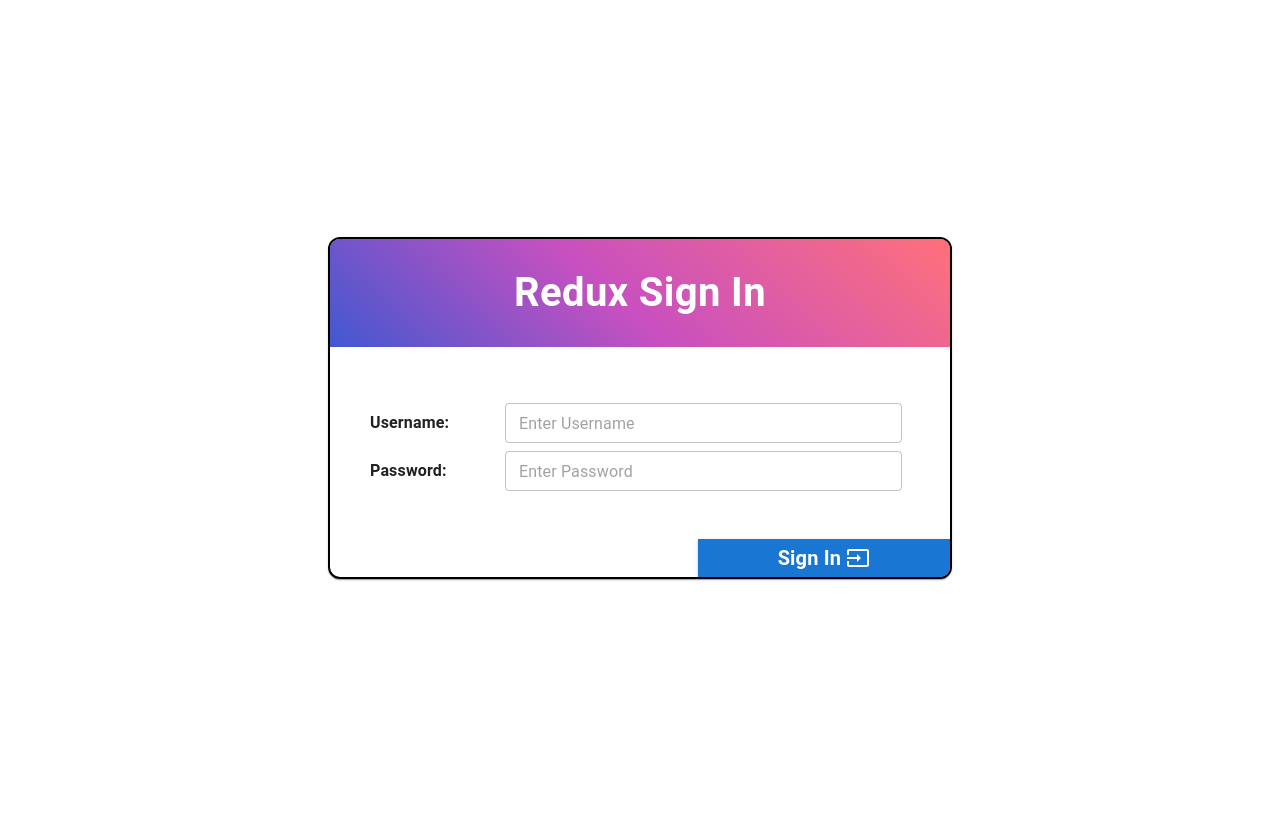
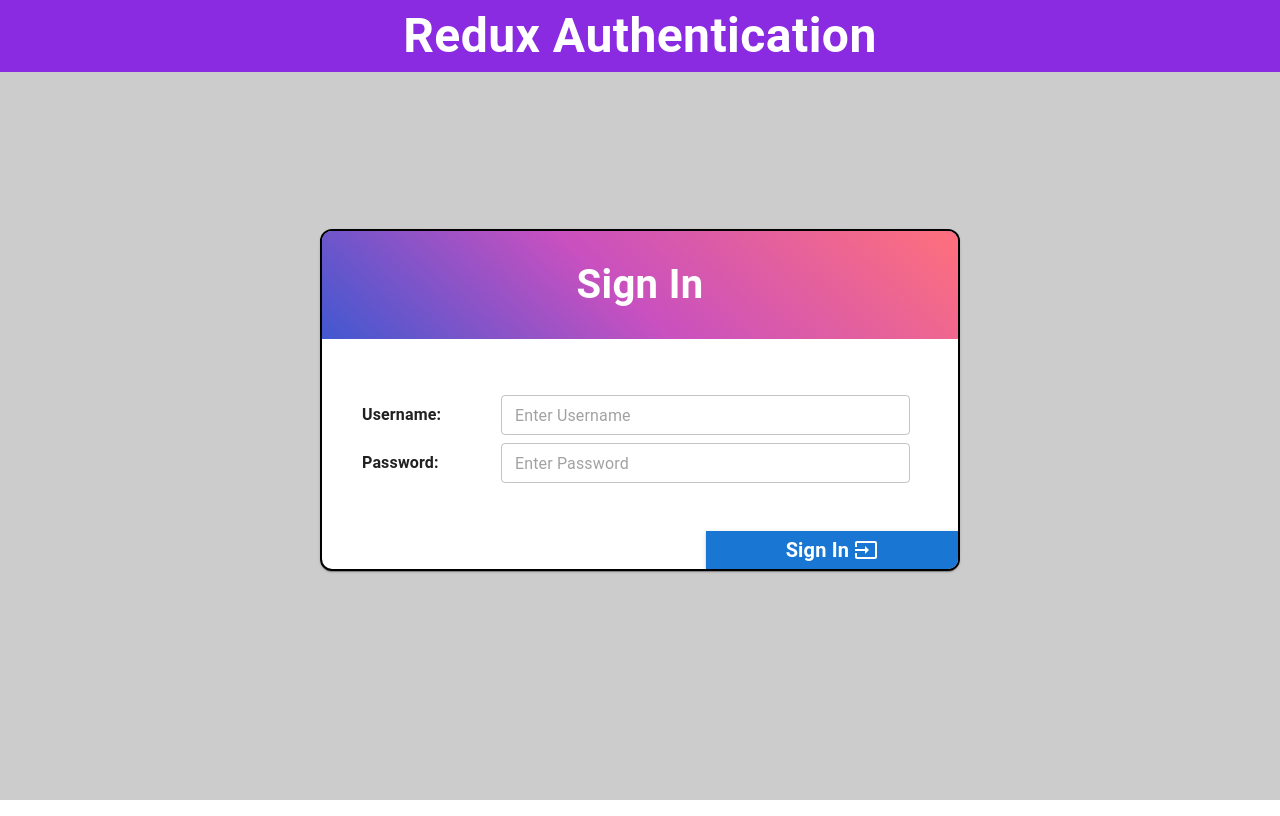
Before and after one commit to Muaz-Ashraf/Authentication---Redux--MySQL--JWT, a React (Vite) app in the folder Frontend Redux/: page /signin in a window 1280 px wide. Built offline with nearby package versions, Linux system fonts and the light colour scheme; a web font is replaced by a local one.

Commit message:
animation

```diff
--- a/Frontend Redux/package.json
+++ b/Frontend Redux/package.json
@@ -15,11 +15,13 @@
 		"@mui/icons-material": "^5.11.16",
 		"@mui/material": "^5.13.5",
 		"@reduxjs/toolkit": "^1.9.5",
+		"framer-motion": "^10.12.16",
 		"react": "^18.2.0",
 		"react-dom": "^18.2.0",
 		"react-hook-form": "^7.44.3",
 		"react-redux": "^8.1.0",
-		"react-router-dom": "^6.13.0"
+		"react-router-dom": "^6.13.0",
+		"redux-persist": "^6.0.0"
 	},
 	"devDependencies": {
 		"@types/react": "^18.0.37",
--- a/Frontend Redux/src/components/SignIn.jsx
+++ b/Frontend Redux/src/components/SignIn.jsx
@@ -4,6 +4,7 @@ import InputIcon from "@mui/icons-material/Input";
 import { useDispatch } from "react-redux";
 import { useNavigate } from "react-router-dom";
 import { setToken } from "../authSlice";
+import { motion } from "framer-motion";
 import {
 	TextField,
 	Button,
@@ -60,14 +61,41 @@ const SignInForm = () => {
 
 	return (
 		<form onSubmit={handleSubmit(onSubmit)}>
+			<Typography
+				fontWeight={"bold"}
+				fontSize={"3rem"}
+				textAlign="center"
+				bgcolor={"blueviolet"}
+				color="white"
+				height={"fit-content"}
+				display={"flex"}
+				alignItems={"center"}
+				justifyContent={"center"}
+				sx={{
+					position: "fixed",
+					width: "100vw",
+				}}
+			>
+				Redux Authentication
+			</Typography>
 			<Box
 				sx={{
+					bgcolor: "#ccc",
 					display: "flex",
 					justifyContent: "center",
 					alignItems: "center",
-					height: "100dvh",
-					width: "auto",
+					height: `100vh`,
+
 					px: { xs: "3rem", md: "10rem", lg: "20rem" },
+				}}
+			>
+				<motion.div
+					initial={{ scale: 0, rotate: 180 }}
+					animate={{ rotate: 0, scale: 1 }}
+					transition={{
+						type: "spring",
+						stiffness: 260,
+						damping: 50,
 					}}
 				>
 					<Card
@@ -97,7 +125,7 @@ const SignInForm = () => {
 								},
 							}}
 						>
-						Redux Sign In
+							Sign In
 						</Typography>
 
 						<Grid
@@ -205,6 +233,7 @@ const SignInForm = () => {
 							</Button>
 						</Box>
 					</Card>
+				</motion.div>
 			</Box>
 		</form>
 	);
--- a/Frontend Redux/src/index.css
+++ b/Frontend Redux/src/index.css
@@ -1,3 +1,354 @@
+/*! normalize.css v8.0.1 | MIT License | github.com/necolas/normalize.css */
+
+/* Document
+   ========================================================================== */
+
+/**
+ * 1. Correct the line height in all browsers.
+ * 2. Prevent adjustments of font size after orientation changes in iOS.
+ */
+
+html {
+	line-height: 1.15; /* 1 */
+	-webkit-text-size-adjust: 100%; /* 2 */
+}
+
+/* Sections
+	 ========================================================================== */
+
+/**
+   * Remove the margin in all browsers.
+   */
+
+body {
+	margin: 0;
+}
+
+/**
+   * Render the `main` element consistently in IE.
+   */
+
+main {
+	display: block;
+}
+
+/**
+   * Correct the font size and margin on `h1` elements within `section` and
+   * `article` contexts in Chrome, Firefox, and Safari.
+   */
+
+h1 {
+	font-size: 2em;
+	margin: 0.67em 0;
+}
+
+/* Grouping content
+	 ========================================================================== */
+
+/**
+   * 1. Add the correct box sizing in Firefox.
+   * 2. Show the overflow in Edge and IE.
+   */
+
+hr {
+	box-sizing: content-box; /* 1 */
+	height: 0; /* 1 */
+	overflow: visible; /* 2 */
+}
+
+/**
+   * 1. Correct the inheritance and scaling of font size in all browsers.
+   * 2. Correct the odd `em` font sizing in all browsers.
+   */
+
+pre {
+	font-family: monospace, monospace; /* 1 */
+	font-size: 1em; /* 2 */
+}
+
+/* Text-level semantics
+	 ========================================================================== */
+
+/**
+   * Remove the gray background on active links in IE 10.
+   */
+
+a {
+	background-color: transparent;
+}
+
+/**
+   * 1. Remove the bottom border in Chrome 57-
+   * 2. Add the correct text decoration in Chrome, Edge, IE, Opera, and Safari.
+   */
+
+abbr[title] {
+	border-bottom: none; /* 1 */
+	text-decoration: underline; /* 2 */
+	text-decoration: underline dotted; /* 2 */
+}
+
+/**
+   * Add the correct font weight in Chrome, Edge, and Safari.
+   */
+
+b,
+strong {
+	font-weight: bolder;
+}
+
+/**
+   * 1. Correct the inheritance and scaling of font size in all browsers.
+   * 2. Correct the odd `em` font sizing in all browsers.
+   */
+
+code,
+kbd,
+samp {
+	font-family: monospace, monospace; /* 1 */
+	font-size: 1em; /* 2 */
+}
+
+/**
+   * Add the correct font size in all browsers.
+   */
+
+small {
+	font-size: 80%;
+}
+
+/**
+   * Prevent `sub` and `sup` elements from affecting the line height in
+   * all browsers.
+   */
+
+sub,
+sup {
+	font-size: 75%;
+	line-height: 0;
+	position: relative;
+	vertical-align: baseline;
+}
+
+sub {
+	bottom: -0.25em;
+}
+
+sup {
+	top: -0.5em;
+}
+
+/* Embedded content
+	 ========================================================================== */
+
+/**
+   * Remove the border on images inside links in IE 10.
+   */
+
+img {
+	border-style: none;
+}
+
+/* Forms
+	 ========================================================================== */
+
+/**
+   * 1. Change the font styles in all browsers.
+   * 2. Remove the margin in Firefox and Safari.
+   */
+
+button,
+input,
+optgroup,
+select,
+textarea {
+	font-family: inherit; /* 1 */
+	font-size: 100%; /* 1 */
+	line-height: 1.15; /* 1 */
+	margin: 0; /* 2 */
+}
+
+/**
+   * Show the overflow in IE.
+   * 1. Show the overflow in Edge.
+   */
+
+button,
+input {
+	/* 1 */
+	overflow: visible;
+}
+
+/**
+   * Remove the inheritance of text transform in Edge, Firefox, and IE.
+   * 1. Remove the inheritance of text transform in Firefox.
+   */
+
+button,
+select {
+	/* 1 */
+	text-transform: none;
+}
+
+/**
+   * Correct the inability to style clickable types in iOS and Safari.
+   */
+
+button,
+[type="button"],
+[type="reset"],
+[type="submit"] {
+	-webkit-appearance: button;
+}
+
+/**
+   * Remove the inner border and padding in Firefox.
+   */
+
+button::-moz-focus-inner,
+[type="button"]::-moz-focus-inner,
+[type="reset"]::-moz-focus-inner,
+[type="submit"]::-moz-focus-inner {
+	border-style: none;
+	padding: 0;
+}
+
+/**
+   * Restore the focus styles unset by the previous rule.
+   */
+
+button:-moz-focusring,
+[type="button"]:-moz-focusring,
+[type="reset"]:-moz-focusring,
+[type="submit"]:-moz-focusring {
+	outline: 1px dotted ButtonText;
+}
+
+/**
+   * Correct the padding in Firefox.
+   */
+
+fieldset {
+	padding: 0.35em 0.75em 0.625em;
+}
+
+/**
+   * 1. Correct the text wrapping in Edge and IE.
+   * 2. Correct the color inheritance from `fieldset` elements in IE.
+   * 3. Remove the padding so developers are not caught out when they zero out
+   *    `fieldset` elements in all browsers.
+   */
+
+legend {
+	box-sizing: border-box; /* 1 */
+	color: inherit; /* 2 */
+	display: table; /* 1 */
+	max-width: 100%; /* 1 */
+	padding: 0; /* 3 */
+	white-space: normal; /* 1 */
+}
+
+/**
+   * Add the correct vertical alignment in Chrome, Firefox, and Opera.
+   */
+
+progress {
+	vertical-align: baseline;
+}
+
+/**
+   * Remove the default vertical scrollbar in IE 10+.
+   */
+
+textarea {
+	overflow: auto;
+}
+
+/**
+   * 1. Add the correct box sizing in IE 10.
+   * 2. Remove the padding in IE 10.
+   */
+
+[type="checkbox"],
+[type="radio"] {
+	box-sizing: border-box; /* 1 */
+	padding: 0; /* 2 */
+}
+
+/**
+   * Correct the cursor style of increment and decrement buttons in Chrome.
+   */
+
+[type="number"]::-webkit-inner-spin-button,
+[type="number"]::-webkit-outer-spin-button {
+	height: auto;
+}
+
+/**
+   * 1. Correct the odd appearance in Chrome and Safari.
+   * 2. Correct the outline style in Safari.
+   */
+
+[type="search"] {
+	-webkit-appearance: textfield; /* 1 */
+	outline-offset: -2px; /* 2 */
+}
+
+/**
+   * Remove the inner padding in Chrome and Safari on macOS.
+   */
+
+[type="search"]::-webkit-search-decoration {
+	-webkit-appearance: none;
+}
+
+/**
+   * 1. Correct the inability to style clickable types in iOS and Safari.
+   * 2. Change font properties to `inherit` in Safari.
+   */
+
+::-webkit-file-upload-button {
+	-webkit-appearance: button; /* 1 */
+	font: inherit; /* 2 */
+}
+
+/* Interactive
+	 ========================================================================== */
+
+/*
+   * Add the correct display in Edge, IE 10+, and Firefox.
+   */
+
+details {
+	display: block;
+}
+
+/*
+   * Add the correct display in all browsers.
+   */
+
+summary {
+	display: list-item;
+}
+
+/* Misc
+	 ========================================================================== */
+
+/**
+   * Add the correct display in IE 10+.
+   */
+
+template {
+	display: none;
+}
+
+/**
+   * Add the correct display in IE 10.
+   */
+
+[hidden] {
+	display: none;
+}
 * {
 	font-family: Poppins, sans-serif;
 }
```
Also changed, not shown: 1 other file (tests, documents, lock files or other folders). Lines whose indentation alone changed are shown as unchanged.
